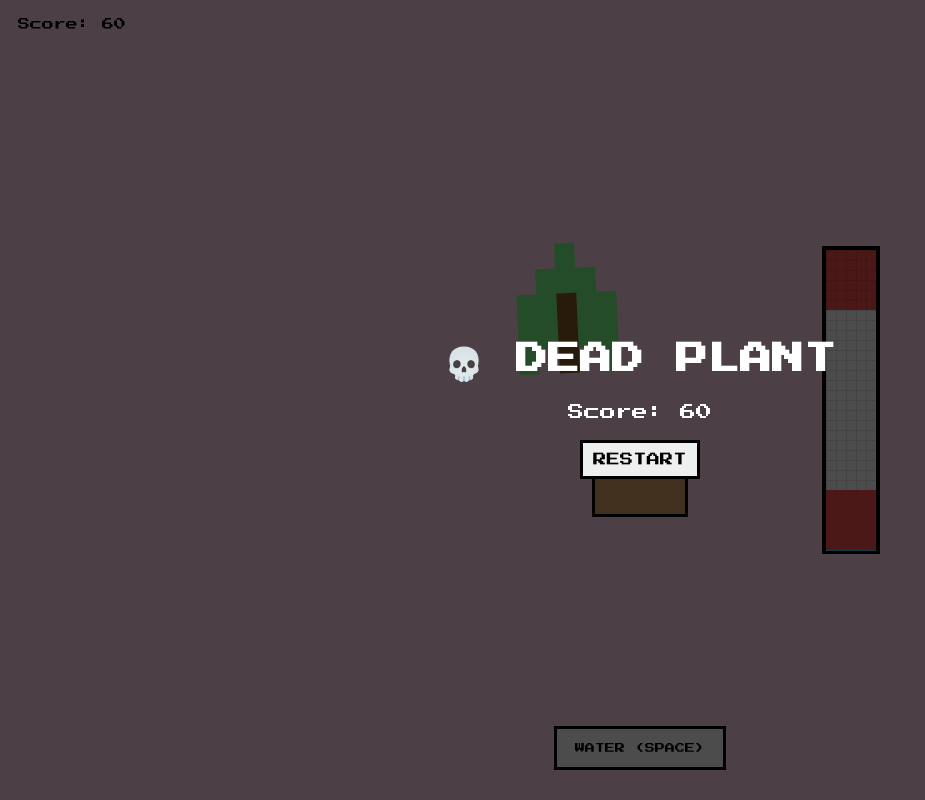
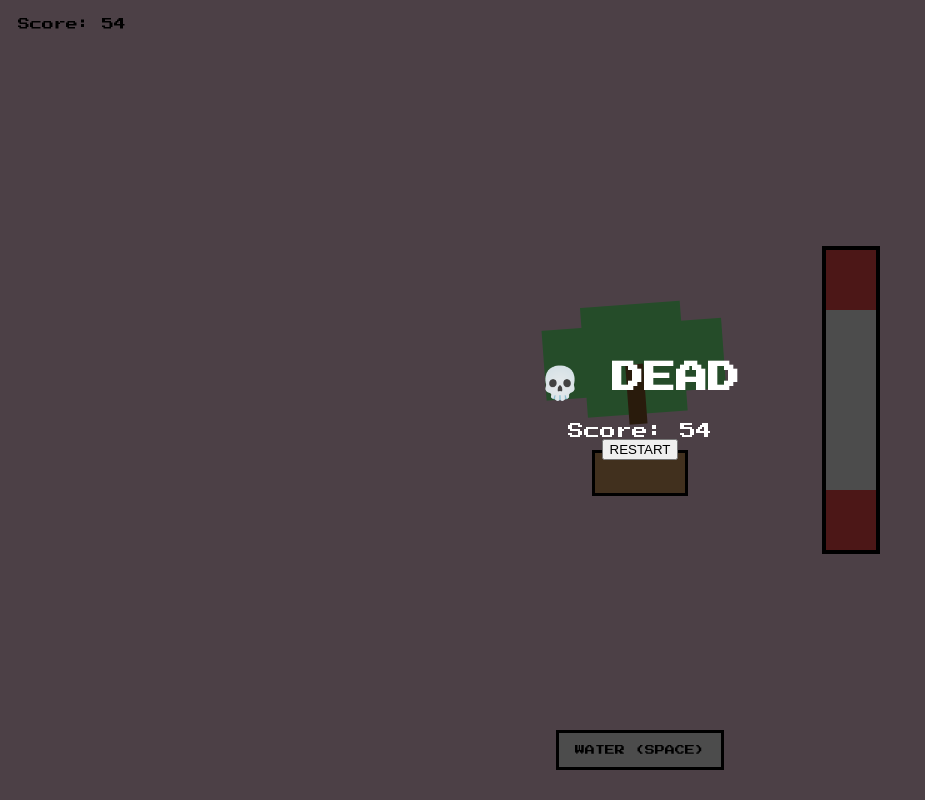
Before and after one commit to harpySDX/FF04-Crater, a plain HTML site: page index.html in a window 1280 px wide. Both pictures are taken after a click on the button "WATER (SPACE)". Shown: the whole page, without its empty margins (0-925 px from the left). Drawn offline with Linux system fonts and the light colour scheme.

Commit message:
Update index.html

```diff
--- a/index.html
+++ b/index.html
@@ -16,71 +16,73 @@ body {
   image-rendering: pixelated;
 }
 
-/* ===== LAYOUT ===== */
+/* layout */
 #game {
   width: 100vw;
   height: 100vh;
   position: relative;
 }
 
-/* SCORE (simple text only) */
+/* score */
 #score {
   position: absolute;
   top: 18px;
   left: 18px;
   font-size: 12px;
-  color: #000;
 }
 
-/* ===== PLANT CENTER ===== */
+/* CENTER PLANT (FIXED STRUCTURE) */
 #plant {
   position: absolute;
   left: 50%;
   top: 50%;
   transform: translate(-50%, -50%);
-  text-align: center;
+  display: flex;
+  flex-direction: column;
+  align-items: center;
 }
 
-/* BIG PIXEL TREE (fully visible now) */
+/* ===== PIXEL TREE ===== */
 #tree {
   width: 140px;
-  height: 180px;
-  margin: 0 auto;
+  height: 140px;
   position: relative;
-  transform-origin: bottom center;
 }
 
-/* trunk + leaves block */
-#tree::before {
-  content: "";
-  position: absolute;
-  left: 50%;
-  bottom: 0;
-  transform: translateX(-50%);
-  width: 20px;
-  height: 80px;
+/* leaves block */
+.leaves {
+  width: 100px;
+  height: 70px;
+  background:
+    #7CFF8B;
+  margin: 0 auto;
+  box-shadow:
+    -40px 20px 0 #7CFF8B,
+     40px 20px 0 #7CFF8B,
+      0px 40px 0 #7CFF8B;
+}
+
+/* trunk (always centered under leaves now) */
+.trunk {
+  width: 18px;
+  height: 60px;
   background: #8b5a2b;
-  box-shadow:
-    -20px -25px 0 0 #7CFF8B,
-     20px -25px 0 0 #7CFF8B,
-      0px -50px 0 0 #7CFF8B,
-    -40px 0px 0 0 #7CFF8B,
-     40px 0px 0 0 #7CFF8B;
+  margin: -10px auto 0;
 }
 
 /* pot */
 #pot {
   width: 90px;
   height: 40px;
-  margin: 8px auto 0;
   background: #d9a066;
   border: 3px solid #000;
+  margin-top: 6px;
 }
 
-/* ===== WATER BAR (closer to center) ===== */
+/* ===== WATER BAR ===== */
 #barWrap {
   position: absolute;
-  right: calc(50% - 240px); /* pulled toward center */
+  right: calc(50% - 240px);
   top: 50%;
   transform: translateY(-50%);
   width: 50px;
@@ -89,42 +91,28 @@ body {
   background: #fff;
 }
 
-/* danger zones */
 #barWrap::before,
 #barWrap::after {
   content: "";
   position: absolute;
-  left: 0;
   width: 100%;
   height: 20%;
+  left: 0;
   background: #ff4d4d;
 }
 
 #barWrap::before { top: 0; }
 #barWrap::after { bottom: 0; }
 
-/* fill */
 #barFill {
   position: absolute;
   bottom: 0;
   width: 100%;
   height: 50%;
   background: #3cc7ff;
-  transition: height 0.08s linear;
 }
 
-/* pixel overlay */
-#barGrid {
-  position: absolute;
-  inset: 0;
-  background-image:
-    linear-gradient(#000 1px, transparent 1px),
-    linear-gradient(90deg, #000 1px, transparent 1px);
-  background-size: 10px 10px;
-  opacity: 0.12;
-}
-
-/* ===== BUTTON (bottom center) ===== */
+/* button */
 #waterBtn {
   position: absolute;
   bottom: 30px;
@@ -132,17 +120,13 @@ body {
   transform: translateX(-50%);
   font-family: inherit;
   font-size: 10px;
-  padding: 14px 18px;
+  padding: 12px 16px;
   background: #fff;
   border: 3px solid #000;
   cursor: pointer;
 }
 
-#waterBtn:active {
-  transform: translateX(-50%) scale(0.96);
-}
-
-/* ===== GAME OVER ===== */
+/* game over */
 #gameOver {
   position: absolute;
   inset: 0;
@@ -154,28 +138,24 @@ body {
   color: #fff;
 }
 
-#restart {
-  margin-top: 20px;
-  padding: 10px;
-  font-family: inherit;
-  border: 3px solid #000;
-}
-
-/* ===== ANIMATIONS ===== */
+/* animations */
 @keyframes sway {
-  0% { transform: translate(-50%, -50%) rotate(-2deg); }
-  50% { transform: translate(-50%, -50%) rotate(2deg); }
-  100% { transform: translate(-50%, -50%) rotate(-2deg); }
+  0% { transform: rotate(-2deg); }
+  50% { transform: rotate(2deg); }
+  100% { transform: rotate(-2deg); }
 }
 
 @keyframes panic {
-  0% { transform: translate(-50%, -50%) rotate(-5deg); }
-  50% { transform: translate(-50%, -50%) rotate(5deg); }
-  100% { transform: translate(-50%, -50%) rotate(-5deg); }
+  0% { transform: rotate(-6deg); }
+  50% { transform: rotate(6deg); }
+  100% { transform: rotate(-6deg); }
 }
 
 .normal { animation: sway 2.5s infinite; }
-.stressed { animation: panic 0.35s infinite; }
+.stressed { animation: panic 0.3s infinite; }
+
+#tree.normal { transform-origin: bottom center; }
+#tree.stressed { transform-origin: bottom center; }
 </style>
 </head>
 
@@ -185,21 +165,23 @@ body {
   <div id="score">Score: 0</div>
 
   <div id="plant">
-    <div id="tree" class="normal"></div>
+    <div id="tree" class="normal">
+      <div class="leaves"></div>
+      <div class="trunk"></div>
+    </div>
     <div id="pot"></div>
   </div>
 
   <div id="barWrap">
     <div id="barFill"></div>
-    <div id="barGrid"></div>
   </div>
 
   <button id="waterBtn">WATER (SPACE)</button>
 
   <div id="gameOver">
-    <h1>💀 DEAD PLANT</h1>
+    <h1>💀 DEAD</h1>
     <div id="finalScore"></div>
-    <button id="restart">RESTART</button>
+    <button onclick="location.reload()">RESTART</button>
   </div>
 </div>
 
@@ -217,7 +199,7 @@ const finalScore = document.getElementById("finalScore");
 function update() {
   bar.style.height = water + "%";
 
-  if (water <= 20 || water >= 80) {
+  if (water < 20 || water > 80) {
     tree.classList.add("stressed");
     tree.classList.remove("normal");
   } else {
@@ -226,7 +208,9 @@ function update() {
   }
 
   if (water <= 0 || water >= 100) {
-    die();
+    alive = false;
+    gameOver.style.display = "flex";
+    finalScore.innerText = "Score: " + score;
   }
 }
 
@@ -237,27 +221,19 @@ function waterPlant() {
   update();
 }
 
-function die() {
-  alive = false;
-  gameOver.style.display = "flex";
-  finalScore.innerText = "Score: " + score;
-}
-
 document.getElementById("waterBtn").onclick = waterPlant;
 
 document.addEventListener("keydown", e => {
   if (e.code === "Space") waterPlant();
 });
 
-document.getElementById("restart").onclick = () => location.reload();
-
 setInterval(() => {
   if (!alive) return;
 
-  water -= 0.7 + Math.random() * 0.6;
+  water -= 0.8 + Math.random() * 0.6;
   score++;
+  scoreEl.innerText = "Score: " + score;
 
-  scoreEl.innerText = "Score: " + score;
   update();
 }, 120);
 
```
